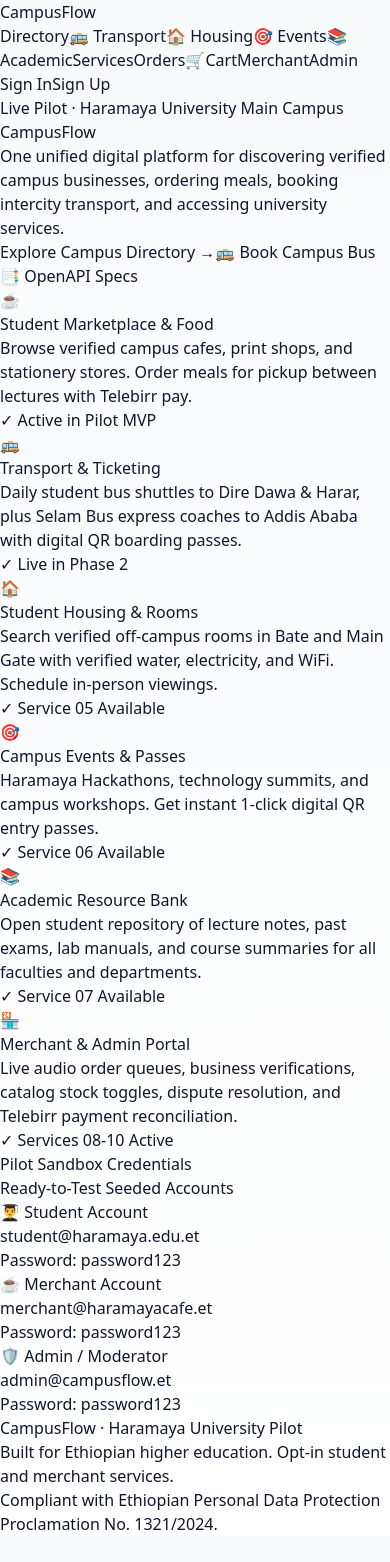
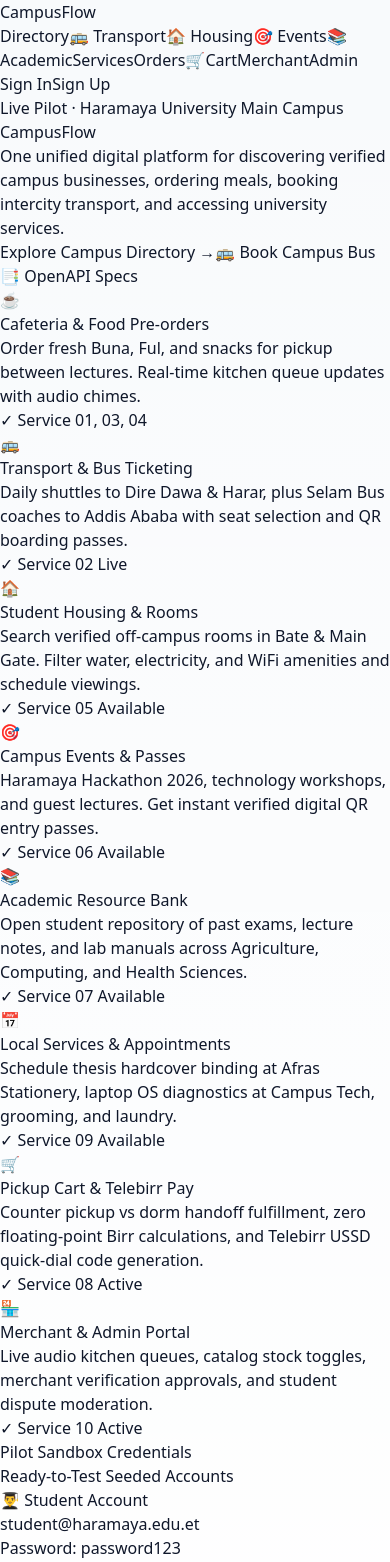
Before and after one commit to athronos21/campusflow, a Next.js app in the folder apps/web/: page / in a window 390 px wide. Shown: the top 1562 px of the page. Before the commit the page ends 1536 px from the top, so only its background shows below. Built offline with nearby package versions, Linux system fonts and the light colour scheme.

Commit message:
feat(web): showcase all 10 services in an 8-card responsive landing page grid

```diff
--- a/apps/web/app/page.tsx
+++ b/apps/web/app/page.tsx
@@ -46,112 +46,148 @@ export default function HomePage() {
         </header>
 
         {/* Feature Grids - All 10 Services */}
-        <section id="explore" className="grid grid-cols-1 md:grid-cols-3 gap-6 mb-16">
+        <section id="explore" className="grid grid-cols-1 md:grid-cols-2 lg:grid-cols-4 gap-5 mb-16">
           <Link
             href="/directory"
-            className="p-6 rounded-2xl bg-white border border-slate-200 shadow-sm hover:border-indigo-400 hover:shadow-md transition flex flex-col justify-between"
+            className="p-5 rounded-2xl bg-white border border-slate-200 shadow-sm hover:border-indigo-400 hover:shadow-md transition flex flex-col justify-between"
           >
             <div>
-              <div className="w-12 h-12 rounded-xl bg-indigo-100 text-indigo-600 flex items-center justify-center font-bold text-2xl mb-4">
+              <div className="w-10 h-10 rounded-xl bg-indigo-100 text-indigo-600 flex items-center justify-center font-bold text-xl mb-3">
                 ☕
               </div>
-              <h2 className="text-xl font-bold text-slate-900 mb-2">Student Marketplace & Food</h2>
-              <p className="text-slate-600 text-sm mb-4 leading-relaxed">
-                Browse verified campus cafes, print shops, and stationery stores. Order meals for pickup between lectures with Telebirr pay.
+              <h2 className="text-base font-bold text-slate-900 mb-1.5">Cafeteria & Food Pre-orders</h2>
+              <p className="text-slate-600 text-xs mb-3 leading-relaxed">
+                Order fresh Buna, Ful, and snacks for pickup between lectures. Real-time kitchen queue updates with audio chimes.
               </p>
             </div>
-            <span className="text-xs font-bold text-emerald-700 bg-emerald-50 px-2.5 py-1 rounded-md inline-block w-fit">
-              ✓ Active in Pilot MVP
+            <span className="text-[11px] font-bold text-emerald-700 bg-emerald-50 px-2 py-0.5 rounded w-fit">
+              ✓ Service 01, 03, 04
             </span>
           </Link>
 
           <Link
             href="/transport"
-            className="p-6 rounded-2xl bg-white border border-slate-200 shadow-sm hover:border-indigo-400 hover:shadow-md transition flex flex-col justify-between"
+            className="p-5 rounded-2xl bg-white border border-slate-200 shadow-sm hover:border-amber-400 hover:shadow-md transition flex flex-col justify-between"
           >
             <div>
-              <div className="w-12 h-12 rounded-xl bg-amber-100 text-amber-700 flex items-center justify-center font-bold text-2xl mb-4">
+              <div className="w-10 h-10 rounded-xl bg-amber-100 text-amber-700 flex items-center justify-center font-bold text-xl mb-3">
                 🚌
               </div>
-              <h2 className="text-xl font-bold text-slate-900 mb-2">Transport & Ticketing</h2>
-              <p className="text-slate-600 text-sm mb-4 leading-relaxed">
-                Daily student bus shuttles to Dire Dawa & Harar, plus Selam Bus express coaches to Addis Ababa with digital QR boarding passes.
+              <h2 className="text-base font-bold text-slate-900 mb-1.5">Transport & Bus Ticketing</h2>
+              <p className="text-slate-600 text-xs mb-3 leading-relaxed">
+                Daily shuttles to Dire Dawa & Harar, plus Selam Bus coaches to Addis Ababa with seat selection and QR boarding passes.
               </p>
             </div>
-            <span className="text-xs font-bold text-indigo-700 bg-indigo-50 px-2.5 py-1 rounded-md inline-block w-fit">
-              ✓ Live in Phase 2
+            <span className="text-[11px] font-bold text-amber-800 bg-amber-50 px-2 py-0.5 rounded w-fit">
+              ✓ Service 02 Live
             </span>
           </Link>
 
           <Link
             href="/housing"
-            className="p-6 rounded-2xl bg-white border border-slate-200 shadow-sm hover:border-teal-400 hover:shadow-md transition flex flex-col justify-between"
+            className="p-5 rounded-2xl bg-white border border-slate-200 shadow-sm hover:border-teal-400 hover:shadow-md transition flex flex-col justify-between"
           >
             <div>
-              <div className="w-12 h-12 rounded-xl bg-teal-100 text-teal-700 flex items-center justify-center font-bold text-2xl mb-4">
+              <div className="w-10 h-10 rounded-xl bg-teal-100 text-teal-700 flex items-center justify-center font-bold text-xl mb-3">
                 🏠
               </div>
-              <h2 className="text-xl font-bold text-slate-900 mb-2">Student Housing & Rooms</h2>
-              <p className="text-slate-600 text-sm mb-4 leading-relaxed">
-                Search verified off-campus rooms in Bate and Main Gate with verified water, electricity, and WiFi. Schedule in-person viewings.
+              <h2 className="text-base font-bold text-slate-900 mb-1.5">Student Housing & Rooms</h2>
+              <p className="text-slate-600 text-xs mb-3 leading-relaxed">
+                Search verified off-campus rooms in Bate & Main Gate. Filter water, electricity, and WiFi amenities and schedule viewings.
               </p>
             </div>
-            <span className="text-xs font-bold text-teal-700 bg-teal-50 px-2.5 py-1 rounded-md inline-block w-fit">
+            <span className="text-[11px] font-bold text-teal-700 bg-teal-50 px-2 py-0.5 rounded w-fit">
               ✓ Service 05 Available
             </span>
           </Link>
 
           <Link
             href="/events"
-            className="p-6 rounded-2xl bg-white border border-slate-200 shadow-sm hover:border-violet-400 hover:shadow-md transition flex flex-col justify-between"
+            className="p-5 rounded-2xl bg-white border border-slate-200 shadow-sm hover:border-violet-400 hover:shadow-md transition flex flex-col justify-between"
           >
             <div>
-              <div className="w-12 h-12 rounded-xl bg-violet-100 text-violet-700 flex items-center justify-center font-bold text-2xl mb-4">
+              <div className="w-10 h-10 rounded-xl bg-violet-100 text-violet-700 flex items-center justify-center font-bold text-xl mb-3">
                 🎯
               </div>
-              <h2 className="text-xl font-bold text-slate-900 mb-2">Campus Events & Passes</h2>
-              <p className="text-slate-600 text-sm mb-4 leading-relaxed">
-                Haramaya Hackathons, technology summits, and campus workshops. Get instant 1-click digital QR entry passes.
+              <h2 className="text-base font-bold text-slate-900 mb-1.5">Campus Events & Passes</h2>
+              <p className="text-slate-600 text-xs mb-3 leading-relaxed">
+                Haramaya Hackathon 2026, technology workshops, and guest lectures. Get instant verified digital QR entry passes.
               </p>
             </div>
-            <span className="text-xs font-bold text-violet-700 bg-violet-50 px-2.5 py-1 rounded-md inline-block w-fit">
+            <span className="text-[11px] font-bold text-violet-700 bg-violet-50 px-2 py-0.5 rounded w-fit">
               ✓ Service 06 Available
             </span>
           </Link>
 
           <Link
             href="/learning"
-            className="p-6 rounded-2xl bg-white border border-slate-200 shadow-sm hover:border-cyan-400 hover:shadow-md transition flex flex-col justify-between"
+            className="p-5 rounded-2xl bg-white border border-slate-200 shadow-sm hover:border-cyan-400 hover:shadow-md transition flex flex-col justify-between"
           >
             <div>
-              <div className="w-12 h-12 rounded-xl bg-cyan-100 text-cyan-700 flex items-center justify-center font-bold text-2xl mb-4">
+              <div className="w-10 h-10 rounded-xl bg-cyan-100 text-cyan-700 flex items-center justify-center font-bold text-xl mb-3">
                 📚
               </div>
-              <h2 className="text-xl font-bold text-slate-900 mb-2">Academic Resource Bank</h2>
-              <p className="text-slate-600 text-sm mb-4 leading-relaxed">
-                Open student repository of lecture notes, past exams, lab manuals, and course summaries for all faculties and departments.
+              <h2 className="text-base font-bold text-slate-900 mb-1.5">Academic Resource Bank</h2>
+              <p className="text-slate-600 text-xs mb-3 leading-relaxed">
+                Open student repository of past exams, lecture notes, and lab manuals across Agriculture, Computing, and Health Sciences.
               </p>
             </div>
-            <span className="text-xs font-bold text-cyan-700 bg-cyan-50 px-2.5 py-1 rounded-md inline-block w-fit">
+            <span className="text-[11px] font-bold text-cyan-700 bg-cyan-50 px-2 py-0.5 rounded w-fit">
               ✓ Service 07 Available
             </span>
           </Link>
 
           <Link
-            href="/merchant/dashboard"
-            className="p-6 rounded-2xl bg-white border border-slate-200 shadow-sm hover:border-slate-400 hover:shadow-md transition flex flex-col justify-between"
+            href="/bookings"
+            className="p-5 rounded-2xl bg-white border border-slate-200 shadow-sm hover:border-purple-400 hover:shadow-md transition flex flex-col justify-between"
           >
             <div>
-              <div className="w-12 h-12 rounded-xl bg-slate-100 text-slate-700 flex items-center justify-center font-bold text-2xl mb-4">
+              <div className="w-10 h-10 rounded-xl bg-purple-100 text-purple-700 flex items-center justify-center font-bold text-xl mb-3">
+                📅
+              </div>
+              <h2 className="text-base font-bold text-slate-900 mb-1.5">Local Services & Appointments</h2>
+              <p className="text-slate-600 text-xs mb-3 leading-relaxed">
+                Schedule thesis hardcover binding at Afras Stationery, laptop OS diagnostics at Campus Tech, grooming, and laundry.
+              </p>
+            </div>
+            <span className="text-[11px] font-bold text-purple-700 bg-purple-50 px-2 py-0.5 rounded w-fit">
+              ✓ Service 09 Available
+            </span>
+          </Link>
+
+          <Link
+            href="/cart"
+            className="p-5 rounded-2xl bg-white border border-slate-200 shadow-sm hover:border-rose-400 hover:shadow-md transition flex flex-col justify-between"
+          >
+            <div>
+              <div className="w-10 h-10 rounded-xl bg-rose-100 text-rose-700 flex items-center justify-center font-bold text-xl mb-3">
+                🛒
+              </div>
+              <h2 className="text-base font-bold text-slate-900 mb-1.5">Pickup Cart & Telebirr Pay</h2>
+              <p className="text-slate-600 text-xs mb-3 leading-relaxed">
+                Counter pickup vs dorm handoff fulfillment, zero floating-point Birr calculations, and Telebirr USSD quick-dial code generation.
+              </p>
+            </div>
+            <span className="text-[11px] font-bold text-rose-700 bg-rose-50 px-2 py-0.5 rounded w-fit">
+              ✓ Service 08 Active
+            </span>
+          </Link>
+
+          <Link
+            href="/merchant/dashboard"
+            className="p-5 rounded-2xl bg-white border border-slate-200 shadow-sm hover:border-slate-400 hover:shadow-md transition flex flex-col justify-between"
+          >
+            <div>
+              <div className="w-10 h-10 rounded-xl bg-slate-100 text-slate-700 flex items-center justify-center font-bold text-xl mb-3">
                 🏪
               </div>
-              <h2 className="text-xl font-bold text-slate-900 mb-2">Merchant & Admin Portal</h2>
-              <p className="text-slate-600 text-sm mb-4 leading-relaxed">
-                Live audio order queues, business verifications, catalog stock toggles, dispute resolution, and Telebirr payment reconciliation.
+              <h2 className="text-base font-bold text-slate-900 mb-1.5">Merchant & Admin Portal</h2>
+              <p className="text-slate-600 text-xs mb-3 leading-relaxed">
+                Live audio kitchen queues, catalog stock toggles, merchant verification approvals, and student dispute moderation.
               </p>
             </div>
-            <span className="text-xs font-bold text-slate-700 bg-slate-100 px-2.5 py-1 rounded-md inline-block w-fit">
-              ✓ Services 08-10 Active
+            <span className="text-[11px] font-bold text-slate-700 bg-slate-100 px-2 py-0.5 rounded w-fit">
+              ✓ Service 10 Active
             </span>
           </Link>
         </section>
```
